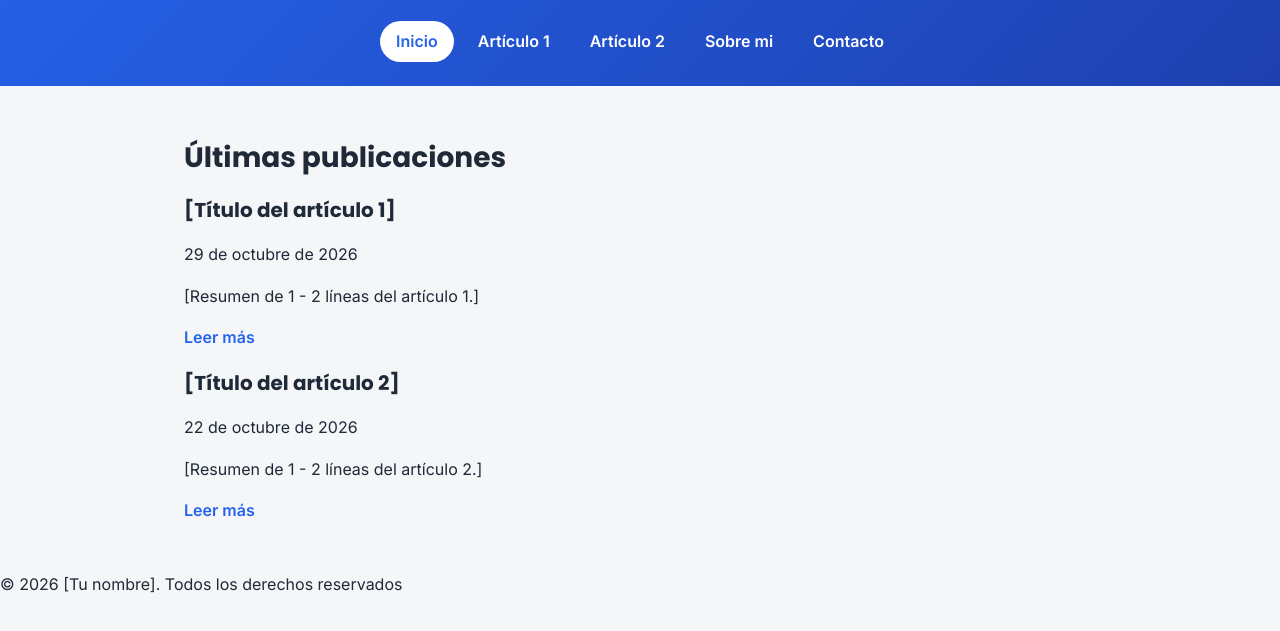
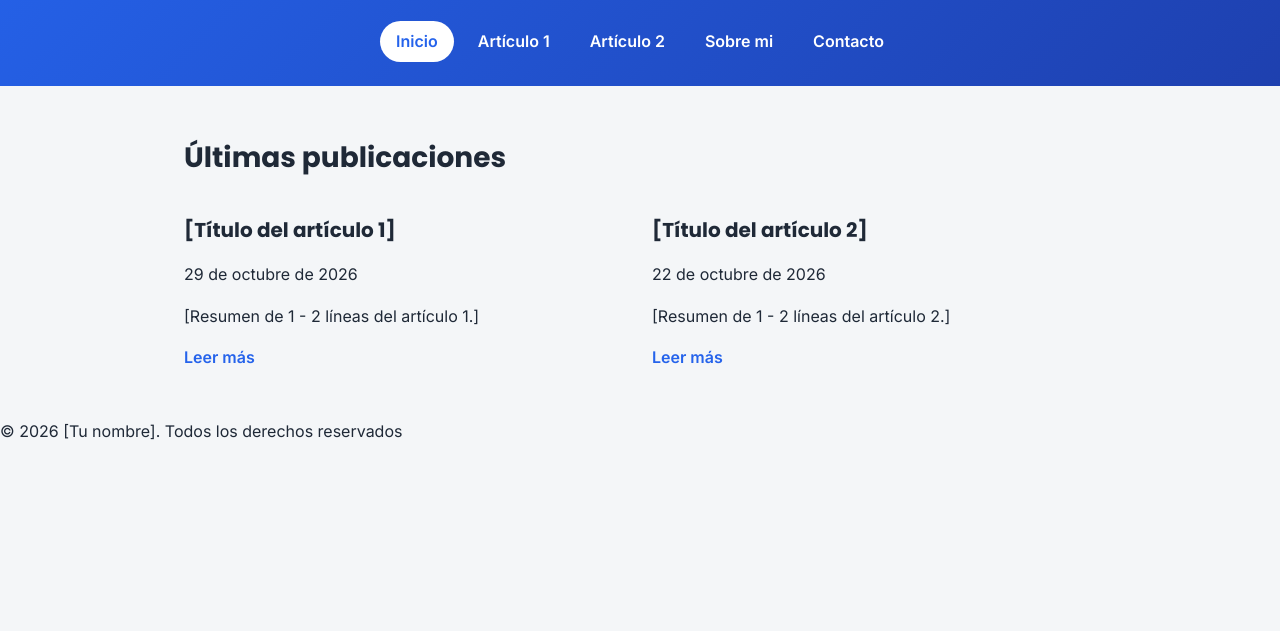
Before and after one commit to rtufino/02-blog-personal, a plain HTML site: page index.html in a window 1280 px wide. Shown: the part 133-764 px from the top of the page. Drawn offline with Linux system fonts and the light colour scheme.

Commit message:
feat/tarjetas en el index

```diff
--- a/css/estilos.css
+++ b/css/estilos.css
@@ -20,6 +20,11 @@
 
     /* Medidas */
     --ancho-contenido: 960px;
+
+    /* Tarjetas */
+    --radio: 12px;
+    --sombra: 0 2px 8px rgba(0, 0, 0, 0.8);
+    --sombra-fuerte: 0 8px 20px rgba(0, 0, 0, 0.12);
 }
 
 /* Corrección del cálculo del tamaño de las cajas (box) */
@@ -129,3 +134,10 @@ nav a.activo {
     background-color: #fff;
     color: var(--color-primario);
 }
+
+/* tarjetas */
+.tarjetas{
+    display: grid;
+    grid-template-columns: repeat(auto-fit,minmax(280px,1fr));
+    gap: 1.5rem;
+}
--- a/index.html
+++ b/index.html
@@ -25,18 +25,20 @@
     <main>
         <section>
             <h2>Últimas publicaciones</h2>
-            <article>
+            <div class="tarjetas">
+                <article class="tarjeta">
                     <h3>[Título del artículo 1]</h3>
                     <p><time datetime="2026-10-29">29 de octubre de 2026</time></p>
                     <p>[Resumen de 1 - 2 líneas del artículo 1.]</p>
-                <a href="articulo-1.html">Leer más</a>
+                    <a href="articulo-1.html" class="boton">Leer más</a>
                 </article>
-            <article>
+                <article class="tarjeta">
                     <h3>[Título del artículo 2]</h3>
                     <p><time datetime="2026-10-22">22 de octubre de 2026</time></p>
                     <p>[Resumen de 1 - 2 líneas del artículo 2.]</p>
-                <a href="articulo-2.html">Leer más</a>
+                    <a href="articulo-2.html" class="boton">Leer más</a>
                 </article>
+            </div>
         </section>
     </main>
     <footer>
```
Lines whose indentation alone changed are shown as unchanged.
